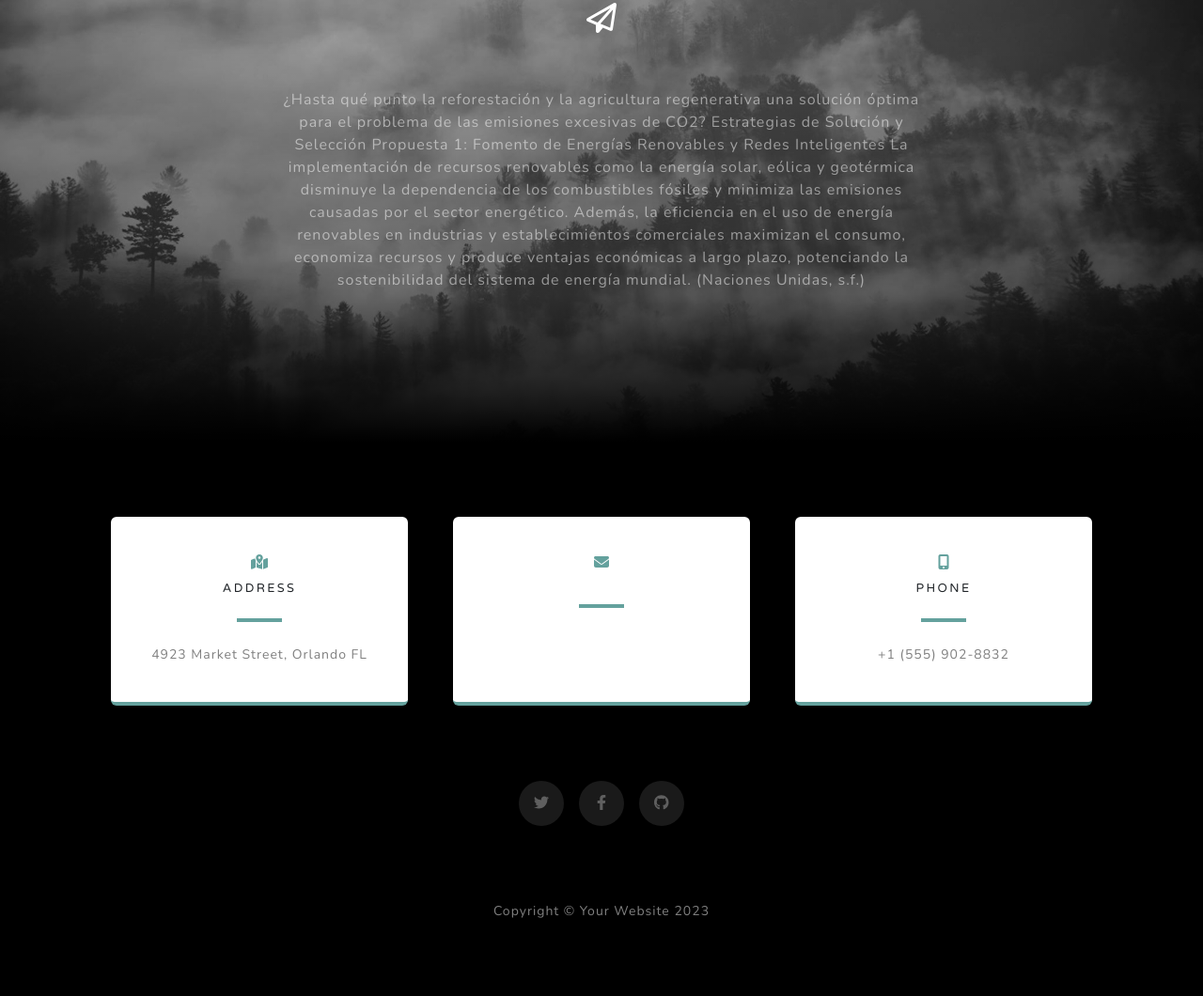
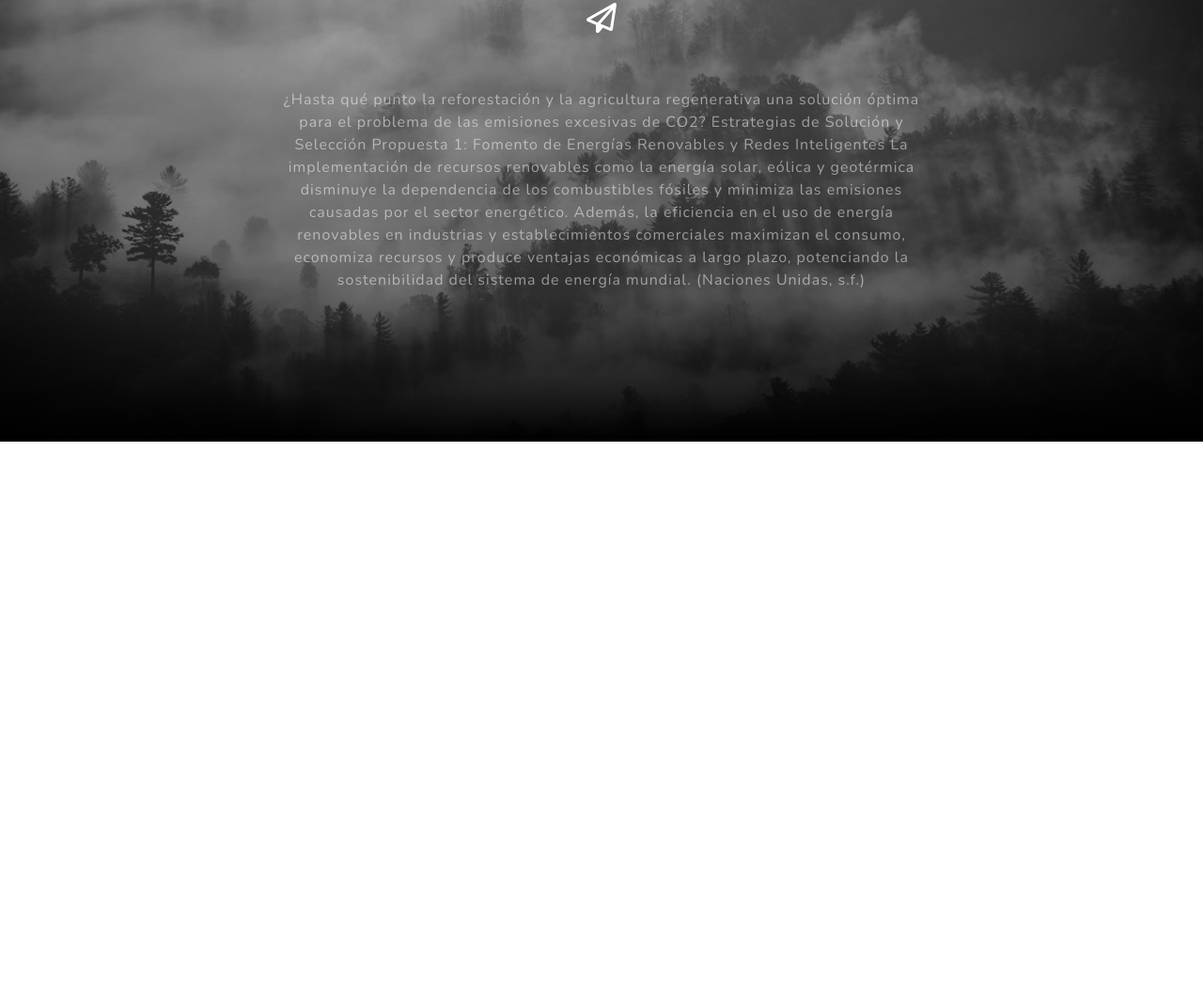
Before and after one commit to camcast-code/Desarrollo-sostenible, a plain HTML site: page index.html in a window 1280 px wide. Shown: the part 3785-4845 px from the top of the page at 94% size. After the commit the page ends 4255 px from the top, so only its background shows below. Drawn offline with nearby package versions, Linux system fonts and the light colour scheme.

Commit message:
Update index.html

```diff
--- a/index.html
+++ b/index.html
@@ -146,57 +146,6 @@
             </div>
         </section>
         <!-- Contact-->
-        <section class="contact-section bg-black">
-            <div class="container px-4 px-lg-5">
-                <div class="row gx-4 gx-lg-5">
-                    <div class="col-md-4 mb-3 mb-md-0">
-                        <div class="card py-4 h-100">
-                            <div class="card-body text-center">
-                                <i class="fas fa-map-marked-alt text-primary mb-2"></i>
-                                <h4 class="text-uppercase m-0">Address</h4>
-                                <hr class="my-4 mx-auto" />
-                                <div class="small text-black-50">4923 Market Street, Orlando FL</div>
-                            </div>
-                        </div>
-                    </div>
-                    <div class="col-md-4 mb-3 mb-md-0">
-                        <div class="card py-4 h-100">
-                            <div class="card-body text-center">
-                                <i class="fas fa-envelope text-primary mb-2"></i>
-                                <h4 class="text-uppercase m-0"></h4>
-                                <hr class="my-4 mx-auto" />
-                                <div class="small text-black-50"><a href="#!"></a></div>
-                            </div>
-                        </div>
-                    </div>
-                    <div class="col-md-4 mb-3 mb-md-0">
-                        <div class="card py-4 h-100">
-                            <div class="card-body text-center">
-                                <i class="fas fa-mobile-alt text-primary mb-2"></i>
-                                <h4 class="text-uppercase m-0">Phone</h4>
-                                <hr class="my-4 mx-auto" />
-                                <div class="small text-black-50">+1 (555) 902-8832</div>
-                            </div>
-                        </div>
-                    </div>
-                </div>
-                <div class="social d-flex justify-content-center">
-                    <a class="mx-2" href="#!"><i class="fab fa-twitter"></i></a>
-                    <a class="mx-2" href="#!"><i class="fab fa-facebook-f"></i></a>
-                    <a class="mx-2" href="#!"><i class="fab fa-github"></i></a>
-                </div>
-            </div>
-        </section>
-        <!-- Footer-->
-        <footer class="footer bg-black small text-center text-white-50"><div class="container px-4 px-lg-5">Copyright &copy; Your Website 2023</div></footer>
-        <!-- Bootstrap core JS-->
-        <script src="https://cdn.jsdelivr.net/npm/bootstrap@5.2.3/dist/js/bootstrap.bundle.min.js"></script>
-        <!-- Core theme JS-->
-        <script src="js/scripts.js"></script>
-        <!-- * * * * * * * * * * * * * * * * * * * * * * * * * * * * * * * * * * * * * * * *-->
-        <!-- * *                               SB Forms JS                               * *-->
-        <!-- * * Activate your form at https://startbootstrap.com/solution/contact-forms * *-->
-        <!-- * * * * * * * * * * * * * * * * * * * * * * * * * * * * * * * * * * * * * * * *-->
-        <script src="https://cdn.startbootstrap.com/sb-forms-latest.js"></script>
+
     </body>
 </html>
```
